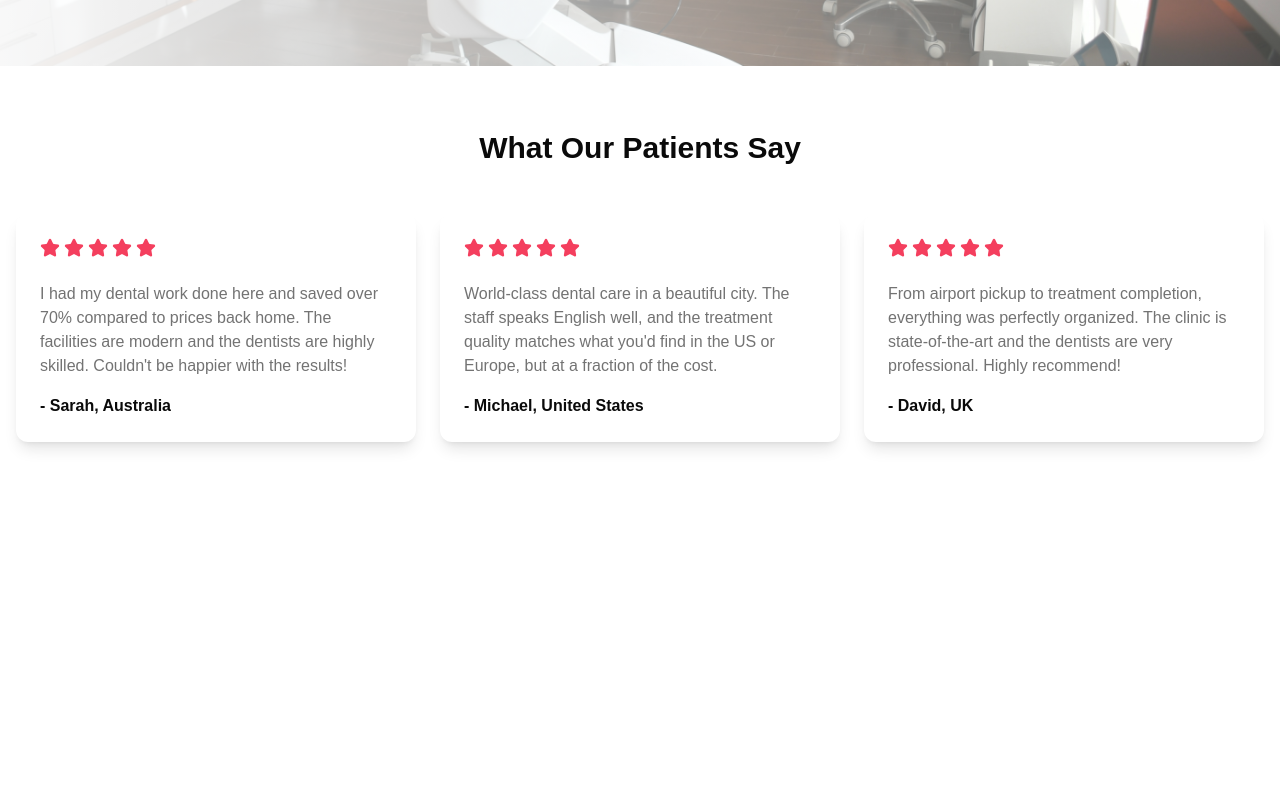
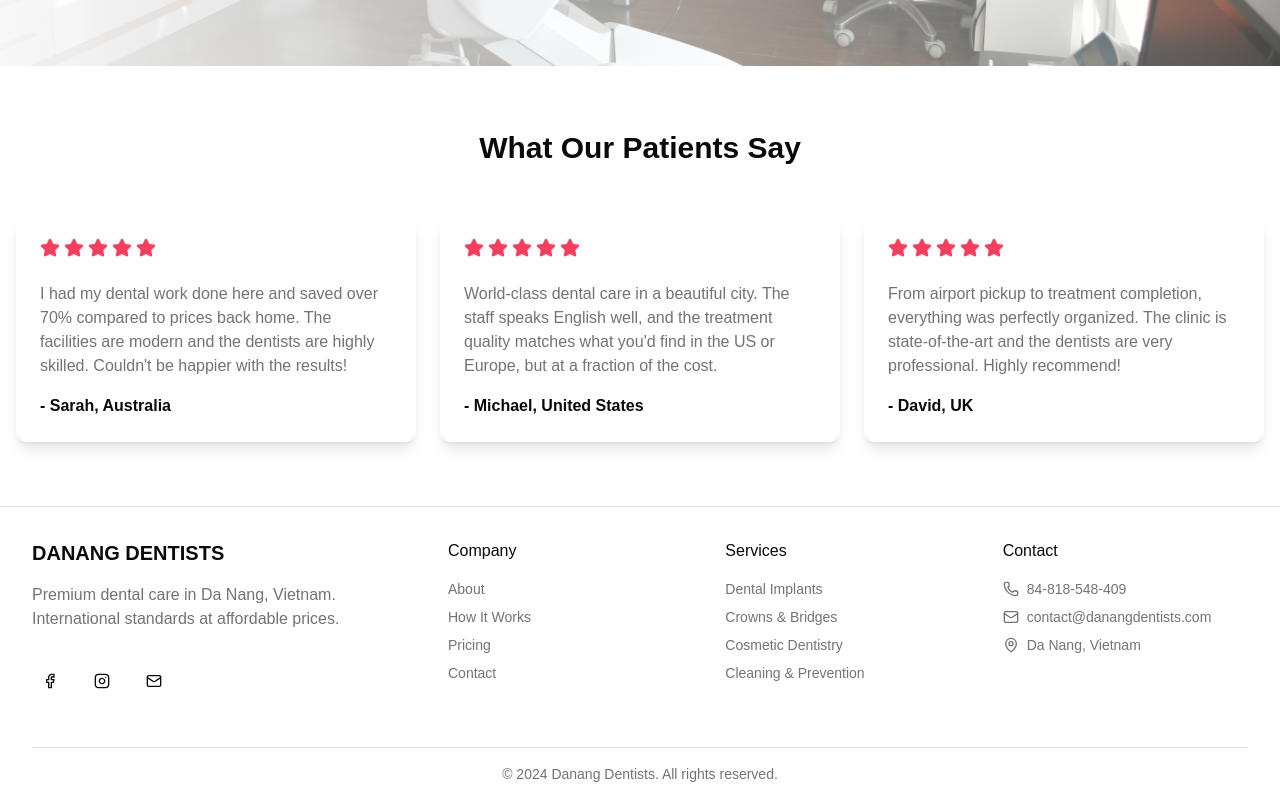
Before and after one commit to yoshivn1203/danang-dentis, a Next.js app: page / in a window 1280 px wide. Shown: the part 639-1439 px from the top of the page. Before the commit the page ends 1145 px from the top, so only its background shows below. Built offline with nearby package versions, Linux system fonts and the light colour scheme.

Commit message:
add footer

```diff
--- a/src/app/layout.tsx
+++ b/src/app/layout.tsx
@@ -8,6 +8,7 @@ import React from 'react'
 import { Provider } from 'react-redux'
 import { useSelector } from 'react-redux'
 
+import { Footer } from '@/components/layout/footer'
 import { Header } from '@/components/layout/header'
 import { RootState, store } from '@/store/store'
 
@@ -34,7 +35,8 @@ function RootLayoutContent({ children }: { children: React.ReactNode }) {
     >
       <body className={`${geistSans.variable} ${geistMono.variable} antialiased bg-background`}>
         <Header />
-        <main className='mx-auto'>{children}</main>
+        <main className='mx-auto flex-1'>{children}</main>
+        <Footer />
       </body>
     </html>
   )
--- /dev/null
+++ b/src/components/layout/footer.tsx
@@ -0,0 +1,98 @@
+'use client'
+
+import { Facebook, Instagram, Mail, MapPin, Phone } from 'lucide-react'
+import Link from 'next/link'
+
+import { Button } from '@/components/ui/button'
+
+export function Footer() {
+  return (
+    <footer className='bg-background border-t'>
+      <div className='mx-auto max-w-screen-2xl px-4 pt-8 pb-4 sm:px-6 lg:px-8'>
+        <div className='grid grid-cols-1 gap-8 lg:grid-cols-3'>
+          {/* Brand Section */}
+          <div>
+            <div className='text-xl font-bold'>DANANG DENTISTS</div>
+            <p className='mt-4 max-w-xs text-muted-foreground'>
+              Premium dental care in Da Nang, Vietnam. International standards at affordable prices.
+            </p>
+            <div className='mt-8 flex gap-4'>
+              <Button variant='ghost' size='icon'>
+                <Facebook className='h-5 w-5' />
+              </Button>
+              <Button variant='ghost' size='icon'>
+                <Instagram className='h-5 w-5' />
+              </Button>
+              <Button variant='ghost' size='icon'>
+                <Mail className='h-5 w-5' />
+              </Button>
+            </div>
+          </div>
+
+          {/* Quick Links */}
+          <div className='grid grid-cols-2 gap-8 lg:col-span-2 lg:grid-cols-3'>
+            <div>
+              <p className='font-medium'>Company</p>
+              <nav className='mt-4 flex flex-col space-y-2 text-sm text-muted-foreground'>
+                <Link href='/about' className='hover:opacity-75'>
+                  About
+                </Link>
+                <Link href='/how-it-works' className='hover:opacity-75'>
+                  How It Works
+                </Link>
+                <Link href='/pricing' className='hover:opacity-75'>
+                  Pricing
+                </Link>
+                <Link href='/contact' className='hover:opacity-75'>
+                  Contact
+                </Link>
+              </nav>
+            </div>
+
+            <div>
+              <p className='font-medium'>Services</p>
+              <nav className='mt-4 flex flex-col space-y-2 text-sm text-muted-foreground'>
+                <Link href='/services/dental-implants' className='hover:opacity-75'>
+                  Dental Implants
+                </Link>
+                <Link href='/services/crowns' className='hover:opacity-75'>
+                  Crowns & Bridges
+                </Link>
+                <Link href='/services/cosmetic' className='hover:opacity-75'>
+                  Cosmetic Dentistry
+                </Link>
+                <Link href='/services/cleaning' className='hover:opacity-75'>
+                  Cleaning & Prevention
+                </Link>
+              </nav>
+            </div>
+
+            <div>
+              <p className='font-medium'>Contact</p>
+              <nav className='mt-4 flex flex-col space-y-2 text-sm text-muted-foreground'>
+                <div className='flex items-center gap-2'>
+                  <Phone className='h-4 w-4' />
+                  <span>84-818-548-409</span>
+                </div>
+                <div className='flex items-center gap-2'>
+                  <Mail className='h-4 w-4' />
+                  <span>contact@danangdentists.com</span>
+                </div>
+                <div className='flex items-center gap-2'>
+                  <MapPin className='h-4 w-4' />
+                  <span>Da Nang, Vietnam</span>
+                </div>
+              </nav>
+            </div>
+          </div>
+        </div>
+
+        <div className='mt-12 border-t pt-4'>
+          <div className='text-center text-sm text-muted-foreground'>
+            <p>© 2024 Danang Dentists. All rights reserved.</p>
+          </div>
+        </div>
+      </div>
+    </footer>
+  )
+}
--- a/src/components/layout/header.tsx
+++ b/src/components/layout/header.tsx
@@ -17,7 +17,7 @@ export function Header() {
   return (
     <>
       <nav className='border-b'>
-        <div className='mx-auto px-4 sm:px-6 lg:px-8'>
+        <div className='mx-auto max-w-screen-2xl px-4 sm:px-6 lg:px-8'>
           <div className='flex justify-between h-16 items-center'>
             {/* Mobile menu button */}
             <div className='md:hidden'>
@@ -76,6 +76,7 @@ export function Header() {
                   CHOOSE YOUR PLAN
                 </Button>
               </Link>
+              <div className='relative'>
                 <Button
                   variant='ghost'
                   size='icon'
@@ -84,6 +85,11 @@ export function Header() {
                 >
                   {isDark ? <Sun className='h-5 w-5' /> : <Moon className='h-5 w-5' />}
                 </Button>
+                <div className='bg-foreground text-background py-2 px-4 absolute top-[51px] right-0 z-10 w-[364px]'>
+                  Prefer to talk? Call us to order{' '}
+                  <span className='font-semibold underline'>84-818-548-409</span>
+                </div>
+              </div>
             </div>
           </div>
 
@@ -132,12 +138,9 @@ export function Header() {
           </div>
         </div>
       </nav>
-      <div className='hidden md:block relative'>
-        <div className='bg-foreground text-background py-2 px-4 absolute right-8 z-10'>
-          Prefer to talk? Call us to order{' '}
-          <span className='font-semibold underline'>84-818-548-409</span>
-        </div>
-      </div>
+      {/* <div className='hidden md:block relative'> */}
+
+      {/* </div> */}
     </>
   )
 }
```
Lines whose indentation alone changed are shown as unchanged.
